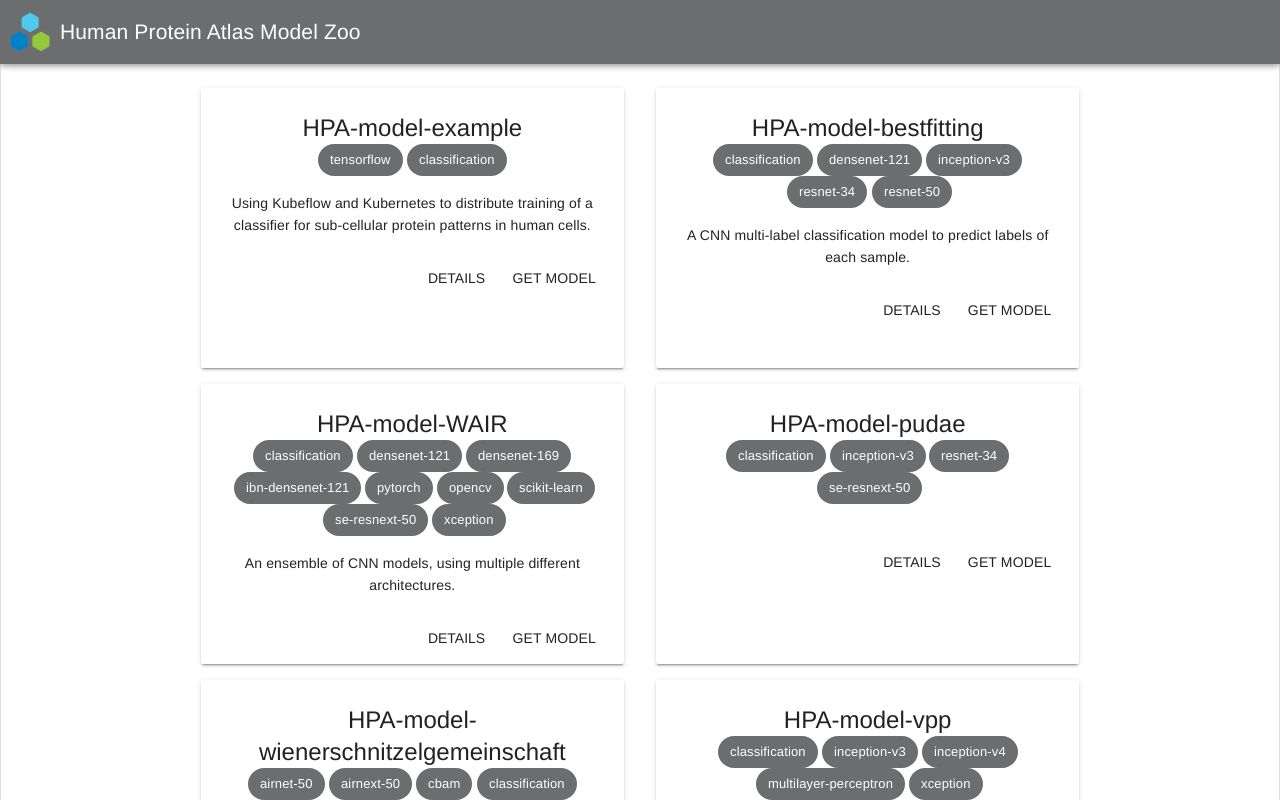
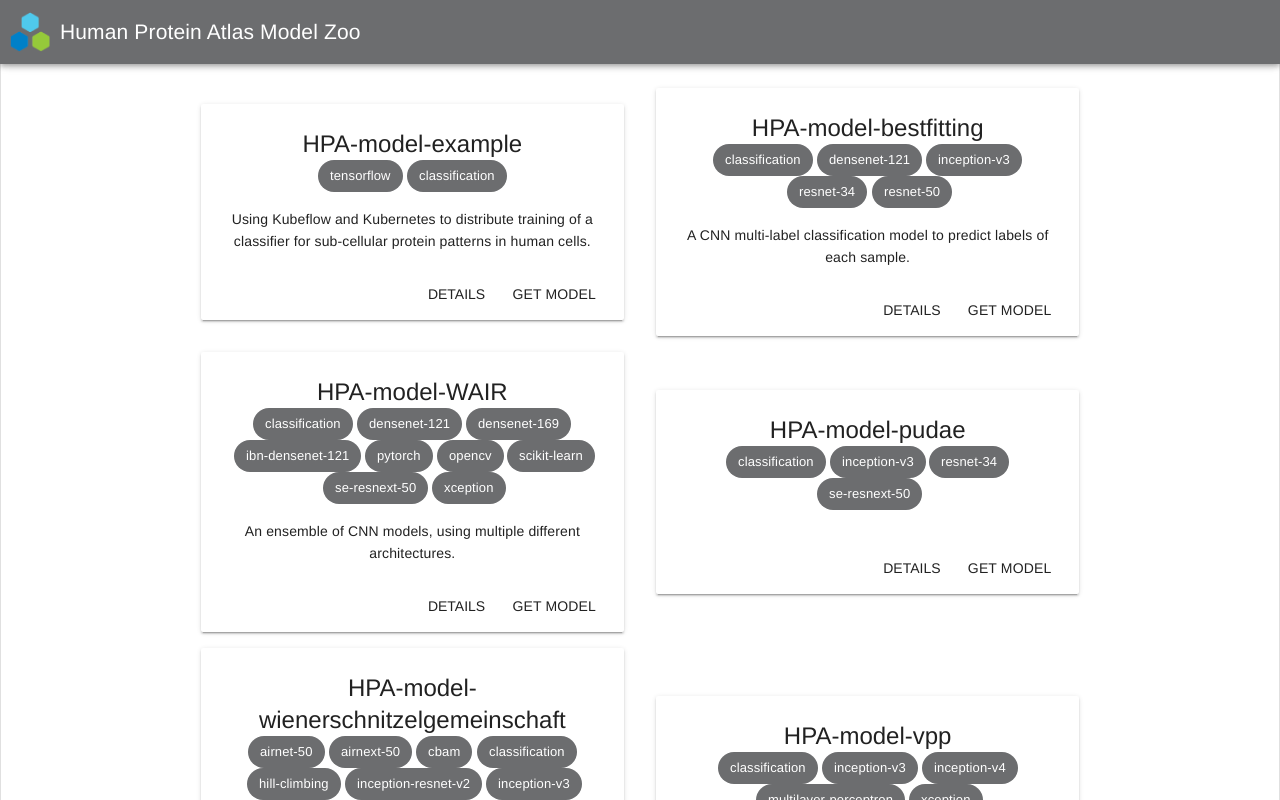
Before and after one commit to CellProfiling/HPA-model-zoo, a Vue app: page /#/ in a window 1280 px wide. Built offline with nearby package versions, Linux system fonts and the light colour scheme.

Commit message:
Fix layout
* Set width to 320px instead of setting height to 280px. Usually height
  it's better to allow large height since we normally scroll up/down.

```diff
--- a/src/components/ModelZoo.vue
+++ b/src/components/ModelZoo.vue
@@ -72,7 +72,7 @@ export default {
 <!-- Add "scoped" attribute to limit CSS to this component only -->
 <style scoped>
 .md-layout-item {
-  height: 280px;
+  width: 320px;
   margin-top: 8px;
   margin-bottom: 8px;
   transition: 0.3s $md-transition-stand-timing;
```
